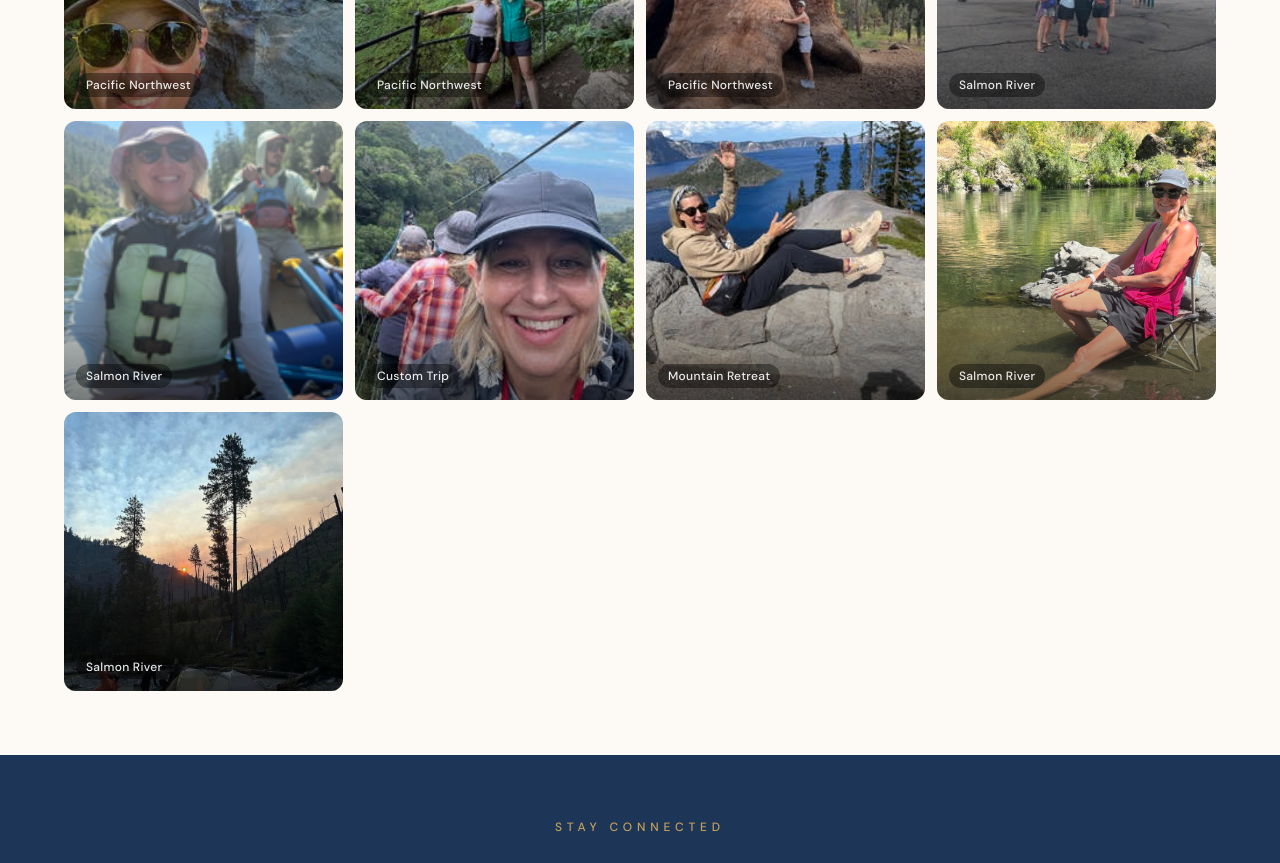
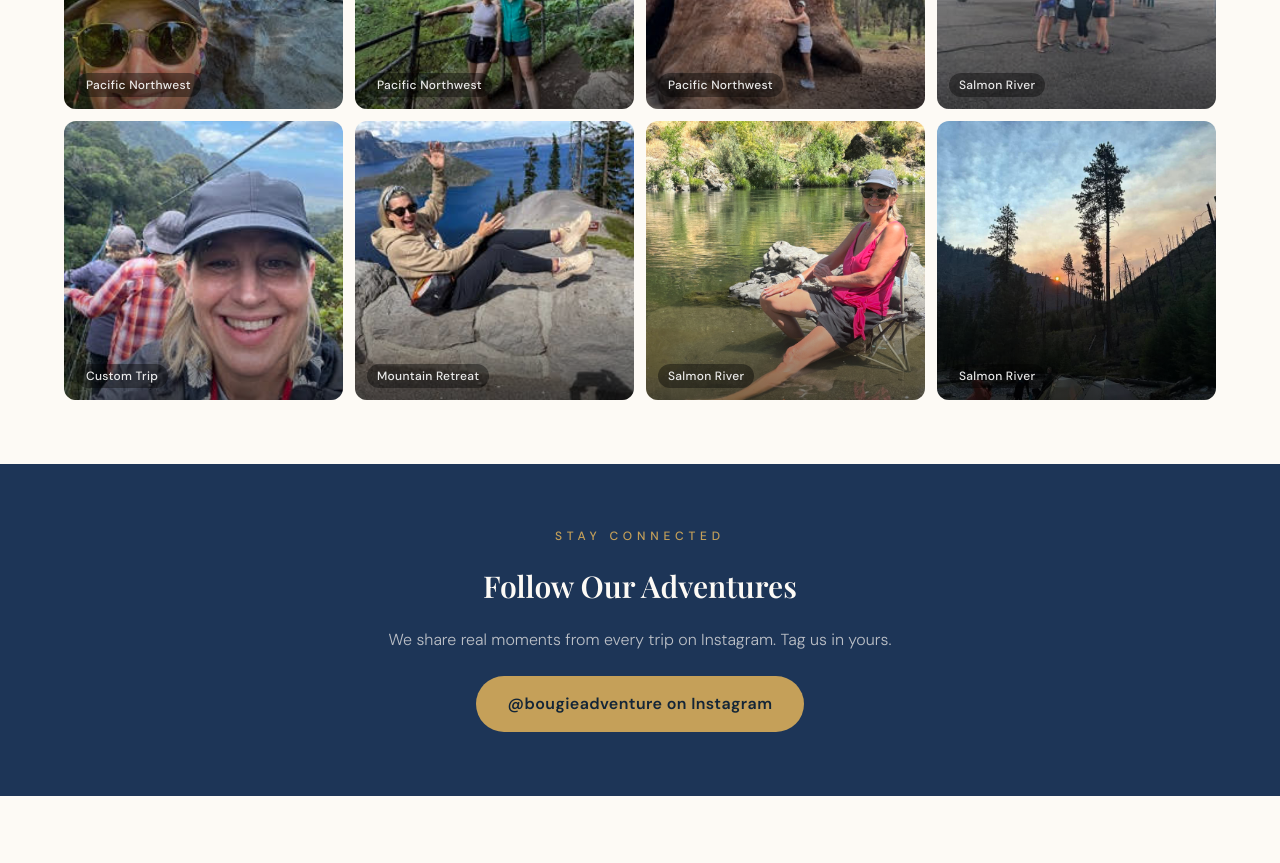
Before and after one commit to dthess372/bougie-adventure, a Next.js app: page /gallery in a window 1280 px wide. Shown: the part 1040-1903 px from the top of the page. Built offline with nearby package versions, Linux system fonts and the light colour scheme; a web font is replaced by a local one.

Commit message:
Remove image 9 (nicole-raft) from gallery grid
Co-Authored-By: Claude Sonnet 4.6 <noreply@anthropic.com>

```diff
--- a/src/app/gallery/page.tsx
+++ b/src/app/gallery/page.tsx
@@ -16,7 +16,6 @@ const galleryImages = [
   { id: 6,  alt: 'Waterfall in the wilderness',        src: '/gallery-waterfall.jpg',          trip: 'Pacific Northwest' },
   { id: 7,  alt: 'Towering redwood trees',             src: '/gallery-redwood.jpg',            trip: 'Pacific Northwest' },
   { id: 8,  alt: 'Fly-in arrival to the backcountry',  src: '/gallery-plane.jpg',              trip: 'Salmon River' },
-  { id: 9,  alt: 'Nicole rafting the river',           src: '/gallery-nicole-raft.png',        trip: 'Salmon River' },
   { id: 10, alt: 'Nicole on a bridge overlook',        src: '/gallery-nicole-bridge.jpg',      trip: 'Custom Trip' },
   { id: 11, alt: 'Nicole on a rocky outcrop',          src: '/gallery-nicole-rock.jpg',        trip: 'Mountain Retreat' },
   { id: 12, alt: 'Laurel on the river',                src: '/laurel.jpg',                     trip: 'Salmon River' },
```
